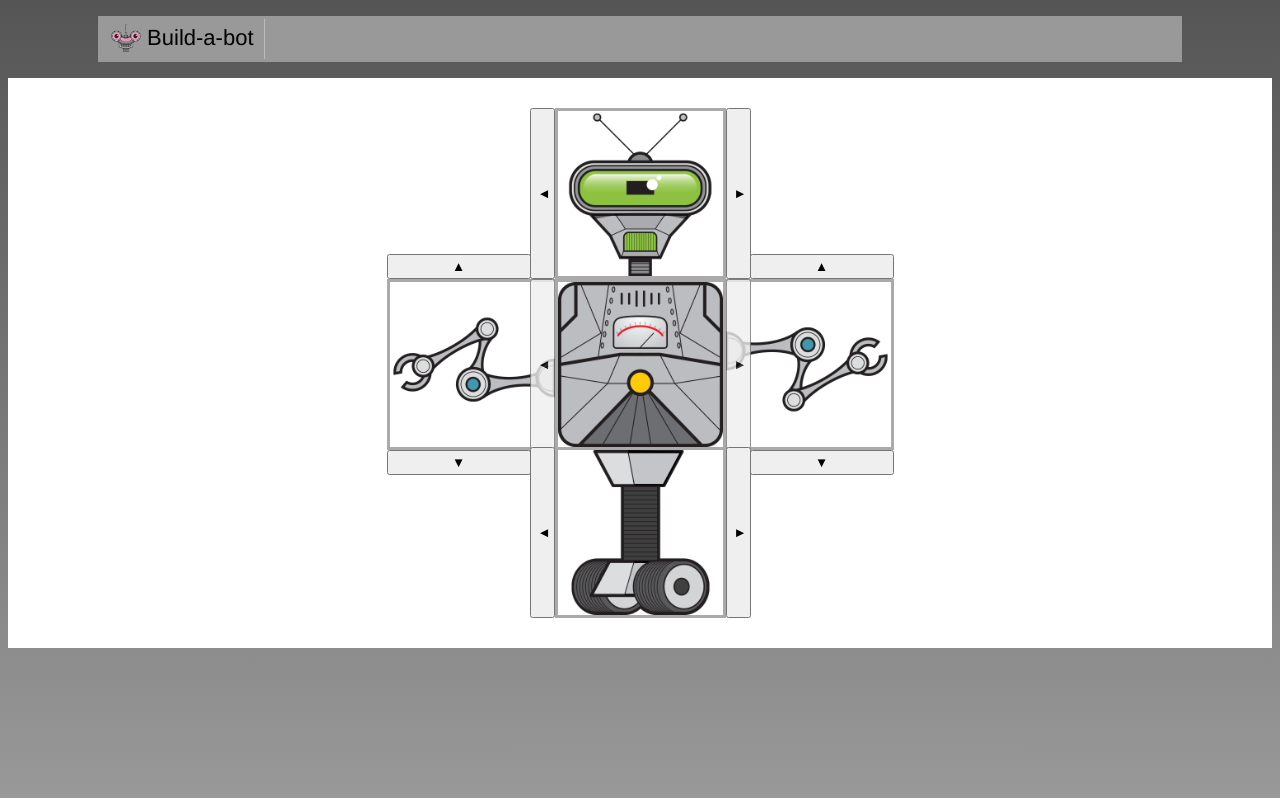
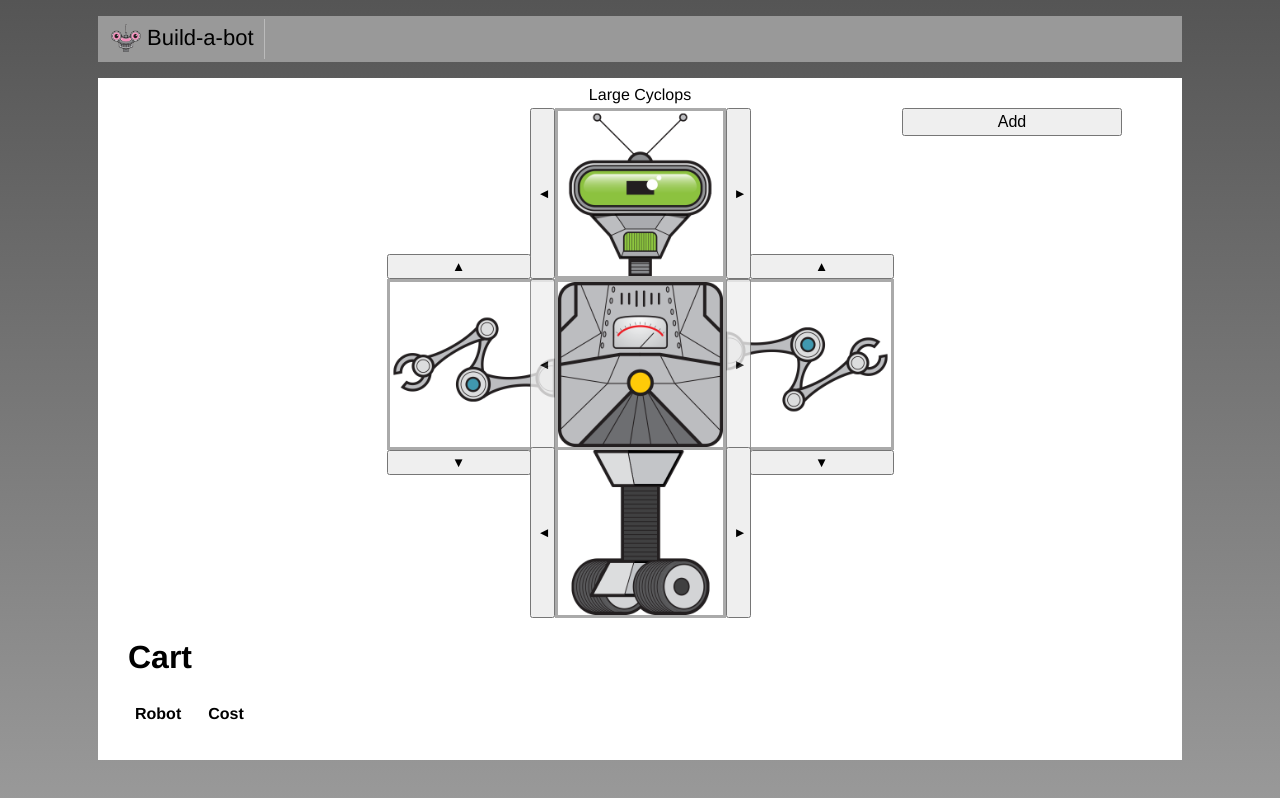
Before and after one commit to SilvioAmaral/build-a-bot, a Vue app: page / in a window 1280 px wide. Built offline with nearby package versions, Linux system fonts and the light colour scheme.

Commit message:
Added cart

```diff
--- a/src/App.vue
+++ b/src/App.vue
@@ -34,6 +34,12 @@ body {
   background: linear-gradient(to bottom, #555, #999);
   background-attachment: fixed;
 }
+</style>
+
+<style scoped>
+.robot-name {
+  color: red;
+}
 
 #app {
   font-family: 'Avenir', Helvetica, Arial, sans-serif;
@@ -43,6 +49,7 @@ main {
   margin: 0 auto;
   padding: 30px;
   background-color: white;
+  width: 1024px;
   min-height: 300px;
 }
 
```
Also changed, not shown: src/build/RobotBuilder.vue.
